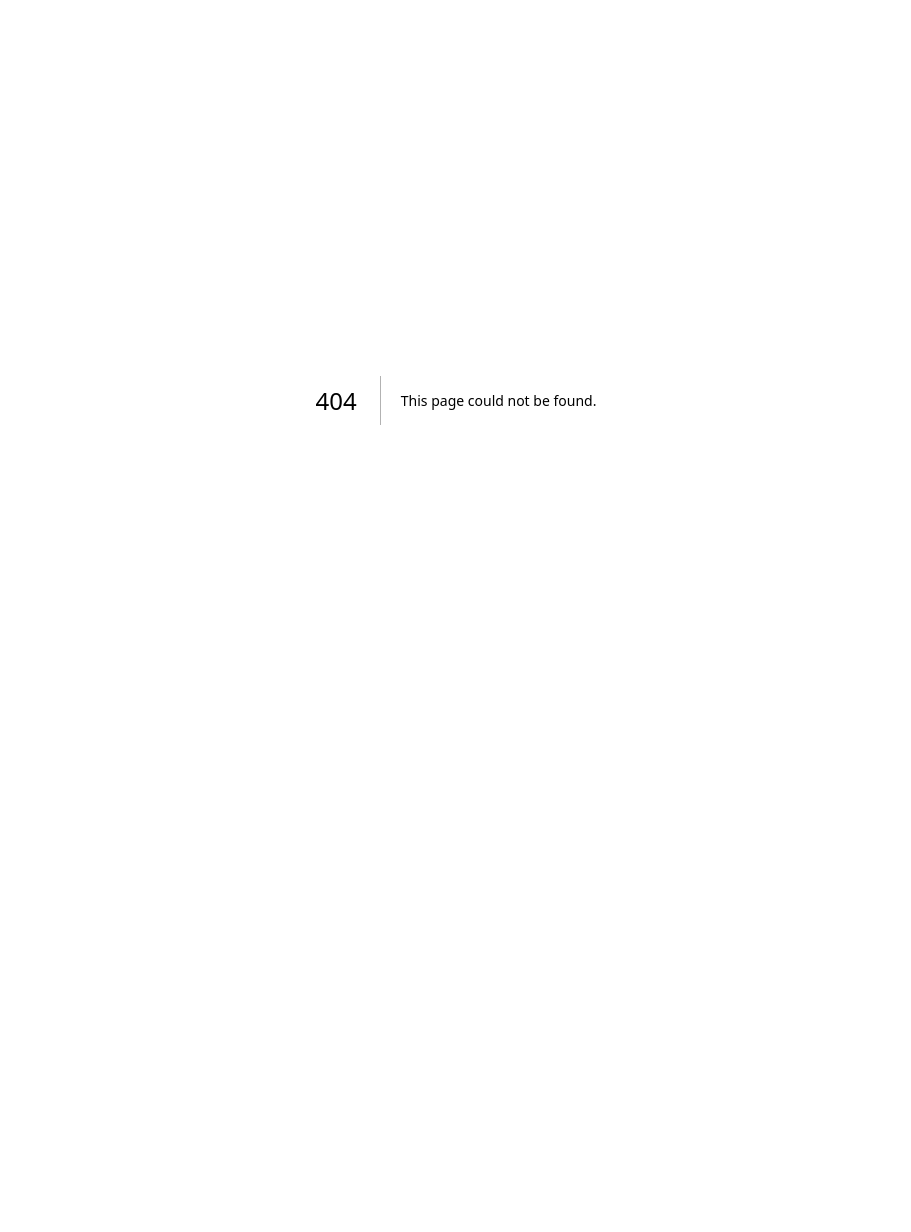
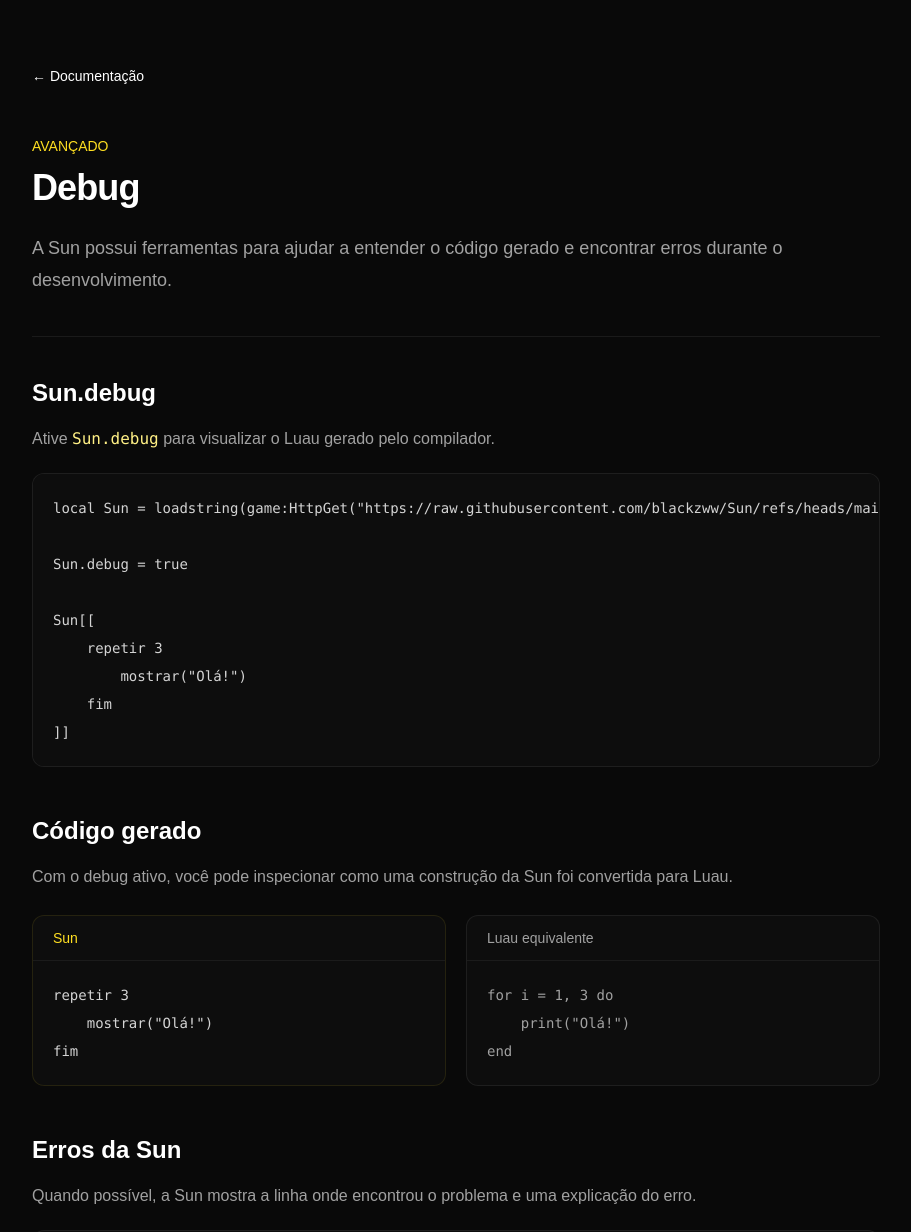
Before and after one commit to blackzww/Sun-Website, a Next.js app: page /docs/debug in a window 1280 px wide. Before the commit this address had no page. Shown: the top 1232 px of the page, without its empty margins (184-1095 px from the left). Before the commit the page ends 800 px from the top, so only its background shows below. Built offline with nearby package versions, Linux system fonts and the light colour scheme.

Commit message:
Add Debug documentation page

```diff
--- /dev/null
+++ b/app/docs/debug/page.tsx
@@ -0,0 +1,245 @@
+import Link from "next/link";
+
+export default function Debug() {
+  return (
+    <main className="min-h-screen bg-[#090909] text-white">
+      <div className="mx-auto max-w-4xl px-6 py-16">
+        <Link
+          href="/docs"
+          className="text-sm text-neutral-500 transition hover:text-white"
+        >
+          ← Documentação
+        </Link>
+
+        <p className="mt-12 text-sm font-medium text-yellow-300">
+          AVANÇADO
+        </p>
+
+        <h1 className="mt-3 text-4xl font-bold tracking-tight">
+          Debug
+        </h1>
+
+        <p className="mt-6 text-lg leading-8 text-neutral-400">
+          A Sun possui ferramentas para ajudar a entender o código gerado e
+          encontrar erros durante o desenvolvimento.
+        </p>
+
+        <div className="my-10 h-px bg-white/[0.07]" />
+
+        <h2 className="text-2xl font-semibold">
+          Sun.debug
+        </h2>
+
+        <p className="mt-4 leading-7 text-neutral-400">
+          Ative <code className="text-yellow-200">Sun.debug</code> para
+          visualizar o Luau gerado pelo compilador.
+        </p>
+
+        <pre className="mt-5 overflow-x-auto rounded-xl border border-white/[0.07] bg-[#0d0d0d] p-5 text-sm leading-7 text-neutral-300">
+          <code>{`local Sun = loadstring(game:HttpGet("https://raw.githubusercontent.com/blackzww/Sun/refs/heads/main/sun.lua"))()
+
+Sun.debug = true
+
+Sun[[
+    repetir 3
+        mostrar("Olá!")
+    fim
+]]`}</code>
+        </pre>
+
+        <h2 className="mt-12 text-2xl font-semibold">
+          Código gerado
+        </h2>
+
+        <p className="mt-4 leading-7 text-neutral-400">
+          Com o debug ativo, você pode inspecionar como uma construção da Sun
+          foi convertida para Luau.
+        </p>
+
+        <div className="mt-6 grid gap-5 md:grid-cols-2">
+          <div className="overflow-hidden rounded-xl border border-yellow-300/10 bg-[#0d0d0d]">
+            <div className="border-b border-white/[0.06] px-5 py-3 text-sm font-medium text-yellow-300">
+              Sun
+            </div>
+
+            <pre className="overflow-x-auto p-5 text-sm leading-7 text-neutral-300">
+              <code>{`repetir 3
+    mostrar("Olá!")
+fim`}</code>
+            </pre>
+          </div>
+
+          <div className="overflow-hidden rounded-xl border border-white/[0.07] bg-[#0d0d0d]">
+            <div className="border-b border-white/[0.06] px-5 py-3 text-sm font-medium text-neutral-400">
+              Luau equivalente
+            </div>
+
+            <pre className="overflow-x-auto p-5 text-sm leading-7 text-neutral-400">
+              <code>{`for i = 1, 3 do
+    print("Olá!")
+end`}</code>
+            </pre>
+          </div>
+        </div>
+
+        <h2 className="mt-12 text-2xl font-semibold">
+          Erros da Sun
+        </h2>
+
+        <p className="mt-4 leading-7 text-neutral-400">
+          Quando possível, a Sun mostra a linha onde encontrou o problema e
+          uma explicação do erro.
+        </p>
+
+        <pre className="mt-5 overflow-x-auto rounded-xl border border-white/[0.07] bg-[#0d0d0d] p-5 text-sm leading-7 text-neutral-300">
+          <code>{`[SUN ERRO] Linha 7
+
+mostar("oi")
+^^^^^^^
+
+"mostar" não existe.
+Talvez você quis dizer "mostrar".`}</code>
+        </pre>
+
+        <h2 className="mt-12 text-2xl font-semibold">
+          Sugestões
+        </h2>
+
+        <p className="mt-4 leading-7 text-neutral-400">
+          Alguns erros de digitação podem gerar uma sugestão com uma palavra
+          conhecida parecida.
+        </p>
+
+        <div className="mt-6 rounded-xl border border-yellow-300/10 bg-yellow-300/[0.04] p-5">
+          <p className="font-medium text-yellow-200">
+            A Sun não corrige silenciosamente
+          </p>
+
+          <p className="mt-2 text-sm leading-6 text-neutral-400">
+            Uma sugestão serve apenas para explicar o possível problema.
+            O código não deve ser alterado automaticamente sem você saber.
+          </p>
+        </div>
+
+        <h2 className="mt-12 text-2xl font-semibold">
+          Erros de sintaxe
+        </h2>
+
+        <p className="mt-4 leading-7 text-neutral-400">
+          Se algo não for reconhecido como sintaxe Sun nem como Luau válido,
+          a execução é interrompida com um erro.
+        </p>
+
+        <pre className="mt-5 overflow-x-auto rounded-xl border border-white/[0.07] bg-[#0d0d0d] p-5 text-sm leading-7 text-neutral-300">
+          <code>{`mostar("Olá")`}</code>
+        </pre>
+
+        <p className="mt-5 leading-7 text-neutral-400">
+          Em vez de transformar silenciosamente{" "}
+          <code className="text-yellow-200">mostar</code> em{" "}
+          <code className="text-yellow-200">mostrar</code>, a Sun informa o
+          problema para que ele seja corrigido no código.
+        </p>
+
+        <h2 className="mt-12 text-2xl font-semibold">
+          Erros vindos do Luau
+        </h2>
+
+        <p className="mt-4 leading-7 text-neutral-400">
+          Como o código Sun é convertido para Luau, alguns problemas podem
+          acontecer durante a compilação ou execução do código resultante.
+          A Sun tenta relacionar esses erros ao código original quando possui
+          informação suficiente para isso.
+        </p>
+
+        <h2 className="mt-12 text-2xl font-semibold">
+          Quando ativar o debug
+        </h2>
+
+        <div className="mt-6 overflow-hidden rounded-xl border border-white/[0.07]">
+          <div className="grid grid-cols-[180px_1fr] border-b border-white/[0.07] bg-white/[0.025] px-5 py-3 text-sm font-medium">
+            <span>Situação</span>
+            <span>Debug</span>
+          </div>
+
+          <div className="grid grid-cols-[180px_1fr] border-b border-white/[0.05] px-5 py-3 text-sm">
+            <span className="text-neutral-300">
+              Código normal
+            </span>
+            <span className="text-neutral-400">
+              Geralmente desnecessário
+            </span>
+          </div>
+
+          <div className="grid grid-cols-[180px_1fr] border-b border-white/[0.05] px-5 py-3 text-sm">
+            <span className="text-neutral-300">
+              Investigando erro
+            </span>
+            <span className="text-yellow-200">
+              Recomendado
+            </span>
+          </div>
+
+          <div className="grid grid-cols-[180px_1fr] px-5 py-3 text-sm">
+            <span className="text-neutral-300">
+              Modificando a Sun
+            </span>
+            <span className="text-yellow-200">
+              Recomendado
+            </span>
+          </div>
+        </div>
+
+        <h2 className="mt-12 text-2xl font-semibold">
+          Desativando
+        </h2>
+
+        <p className="mt-4 leading-7 text-neutral-400">
+          Para voltar ao comportamento normal:
+        </p>
+
+        <pre className="mt-5 overflow-x-auto rounded-xl border border-white/[0.07] bg-[#0d0d0d] p-5 text-sm leading-7 text-neutral-300">
+          <code>{`Sun.debug = false`}</code>
+        </pre>
+
+        <h2 className="mt-12 text-2xl font-semibold">
+          Exemplo completo
+        </h2>
+
+        <pre className="mt-5 overflow-x-auto rounded-xl border border-white/[0.07] bg-[#0d0d0d] p-5 text-sm leading-7 text-neutral-300">
+          <code>{`local Sun = loadstring(game:HttpGet("https://raw.githubusercontent.com/blackzww/Sun/refs/heads/main/sun.lua"))()
+
+Sun.debug = true
+
+Sun[[
+    nome = "Black"
+
+    funcao ola(nome)
+        mostrar("Olá {nome}!")
+    fim
+
+    repetir 3
+        ola(nome)
+    fim
+]]`}</code>
+        </pre>
+
+        <div className="mt-14 flex items-center justify-between border-t border-white/[0.07] pt-7">
+          <Link
+            href="/docs/bibliotecas"
+            className="text-sm text-neutral-400 transition hover:text-white"
+          >
+            ← Bibliotecas
+          </Link>
+
+          <Link
+            href="/docs"
+            className="text-sm text-yellow-300 transition hover:text-yellow-200"
+          >
+            Voltar ao início →
+          </Link>
+        </div>
+      </div>
+    </main>
+  );
+}
```
